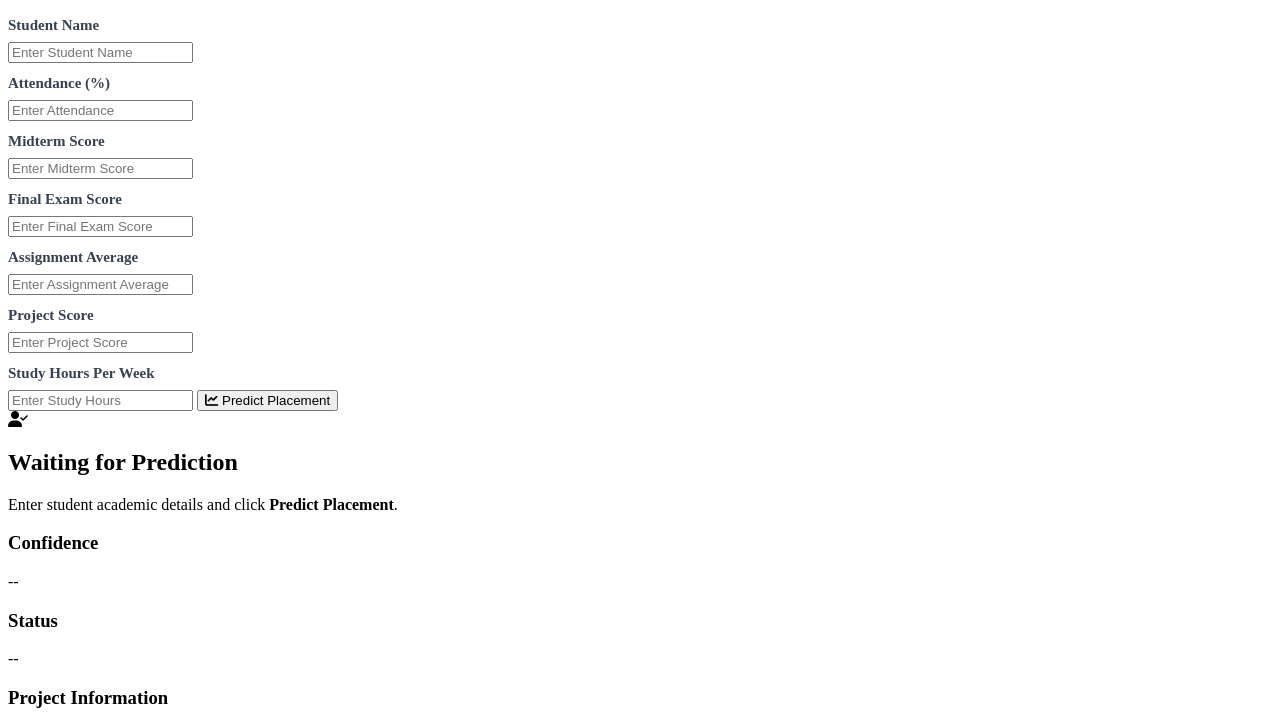
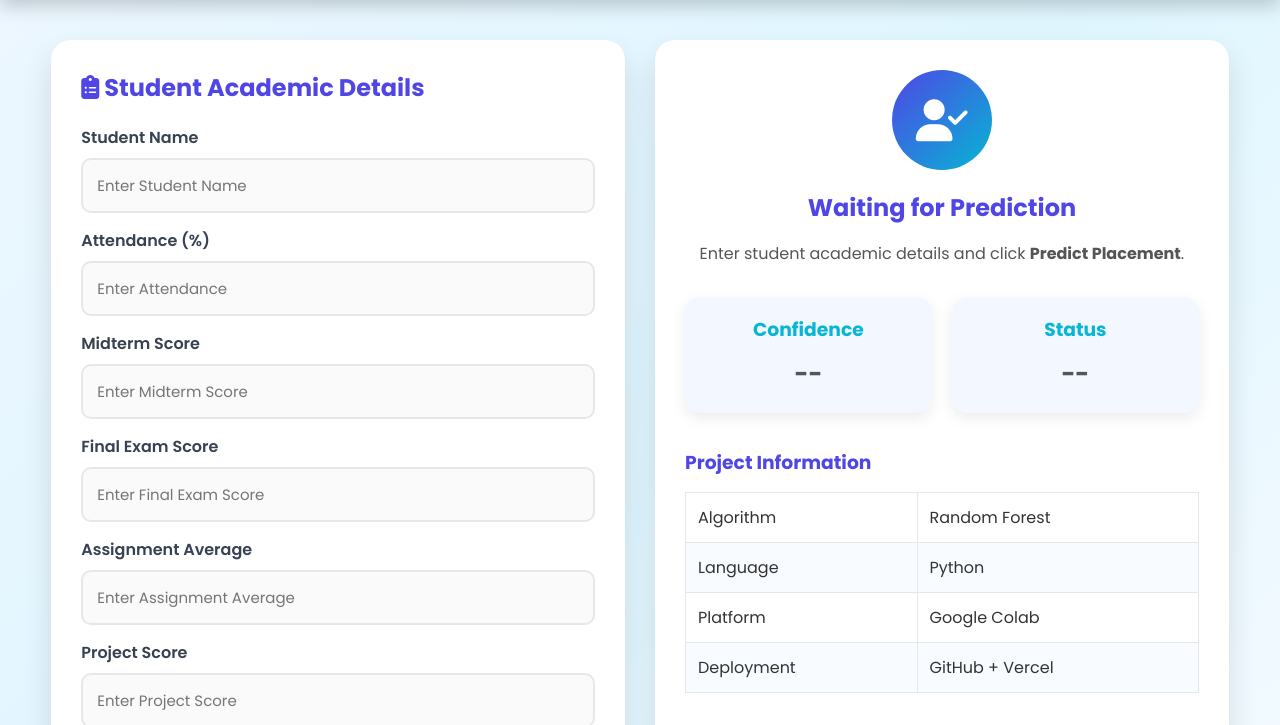
Before and after one commit to RoboMonkTech/Design-a-student-placement-eligibility-classification-system-using-Academic-data, a plain HTML site: page index.html in a window 1280 px wide. Shown: the part 148-873 px from the top of the page. Drawn offline with Linux system fonts and the light colour scheme.

Commit message:
Refactor CSS styles for improved layout and design

```diff
--- a/style.css
+++ b/style.css
@@ -1,8 +1,204 @@
+*{
+    margin:0;
+    padding:0;
+    box-sizing:border-box;
+    font-family:'Poppins',sans-serif;
+}
+
+body{
+    background:linear-gradient(135deg,#eef7ff,#dff6ff,#f8fbff);
+    min-height:100vh;
+    color:#333;
+}
+
+header{
+    background:linear-gradient(90deg,#4f46e5,#06b6d4);
+    color:white;
+    text-align:center;
+    padding:30px 20px;
+    box-shadow:0 6px 18px rgba(0,0,0,.2);
+}
+
+header h1{
+    font-size:34px;
+    margin-bottom:10px;
+}
+
+header p{
+    font-size:18px;
+    opacity:.9;
+}
+
+.container{
+    width:92%;
+    max-width:1250px;
+    margin:40px auto;
+    display:grid;
+    grid-template-columns:1fr 1fr;
+    gap:30px;
+}
+
+.form-card,
+.result-card{
+    background:#fff;
+    border-radius:20px;
+    padding:30px;
+    box-shadow:0 15px 30px rgba(0,0,0,.12);
+}
+
+.form-card h2{
+    color:#4f46e5;
+    margin-bottom:20px;
+}
+
 label{
     display:block;
+    font-weight:600;
     margin-bottom:8px;
-    margin-top:12px;
-    font-size:15px;
-    font-weight:600;
+    margin-top:15px;
     color:#374151;
 }
+
+input{
+    width:100%;
+    padding:14px;
+    border:2px solid #e5e7eb;
+    border-radius:10px;
+    font-size:15px;
+    transition:.3s;
+    background:#fafafa;
+}
+
+input:focus{
+    outline:none;
+    border-color:#06b6d4;
+    background:white;
+}
+
+button{
+    width:100%;
+    margin-top:25px;
+    padding:15px;
+    border:none;
+    border-radius:12px;
+    background:linear-gradient(90deg,#4f46e5,#06b6d4);
+    color:white;
+    font-size:18px;
+    font-weight:600;
+    cursor:pointer;
+    transition:.3s;
+}
+
+button:hover{
+    transform:translateY(-3px);
+    box-shadow:0 10px 20px rgba(0,0,0,.2);
+}
+
+.result-card{
+    text-align:center;
+}
+
+.circle{
+    width:100px;
+    height:100px;
+    margin:0 auto 20px;
+    border-radius:50%;
+    background:linear-gradient(135deg,#4f46e5,#06b6d4);
+    color:white;
+    display:flex;
+    align-items:center;
+    justify-content:center;
+    font-size:42px;
+}
+
+.result-card h2{
+    color:#4f46e5;
+    margin-bottom:15px;
+}
+
+.result-card p{
+    color:#555;
+    line-height:1.7;
+}
+
+.result-grid{
+    display:grid;
+    grid-template-columns:1fr 1fr;
+    gap:20px;
+    margin-top:30px;
+}
+
+.box{
+    background:#f3f7ff;
+    border-radius:15px;
+    padding:18px;
+    box-shadow:0 5px 15px rgba(0,0,0,.08);
+}
+
+.box h3{
+    color:#06b6d4;
+    margin-bottom:10px;
+}
+
+.box p{
+    font-size:24px;
+    font-weight:bold;
+}
+
+.project{
+    margin-top:35px;
+    text-align:left;
+}
+
+.project h3{
+    color:#4f46e5;
+    margin-bottom:15px;
+}
+
+table{
+    width:100%;
+    border-collapse:collapse;
+}
+
+table td{
+    border:1px solid #e5e7eb;
+    padding:12px;
+}
+
+table tr:nth-child(even){
+    background:#f8fbff;
+}
+
+.approved{
+    color:#16a34a;
+    font-weight:bold;
+}
+
+.rejected{
+    color:#dc2626;
+    font-weight:bold;
+}
+
+footer{
+    margin-top:40px;
+    text-align:center;
+    padding:20px;
+    color:white;
+    background:#4f46e5;
+}
+
+@media(max-width:900px){
+
+.container{
+grid-template-columns:1fr;
+}
+
+header h1{
+font-size:26px;
+}
+
+.result-grid{
+grid-template-columns:1fr;
+}
+
+}
```
